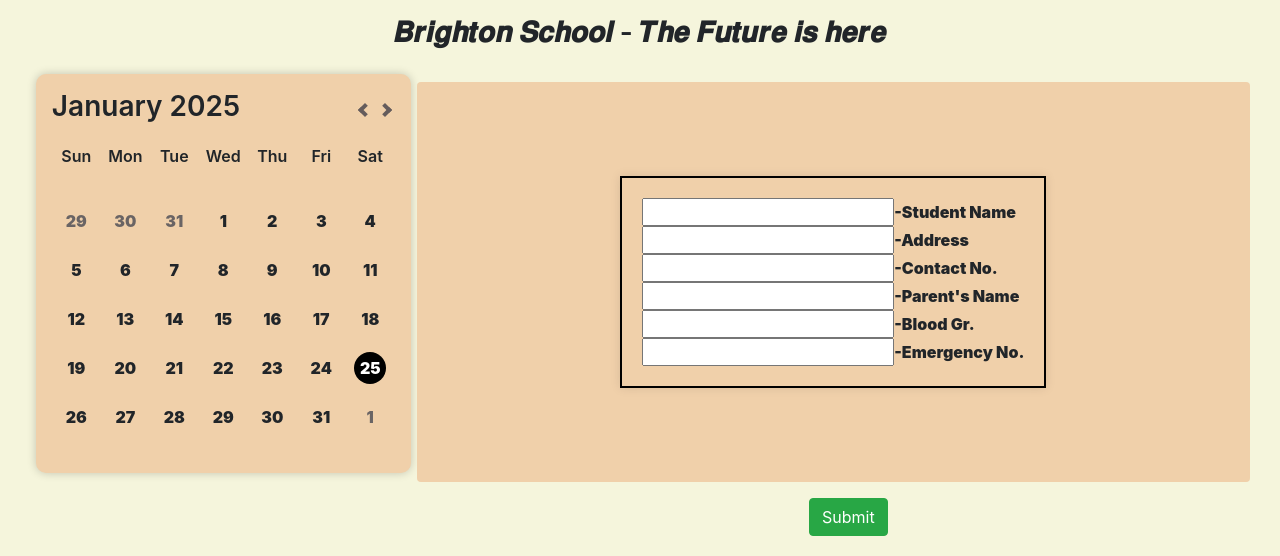
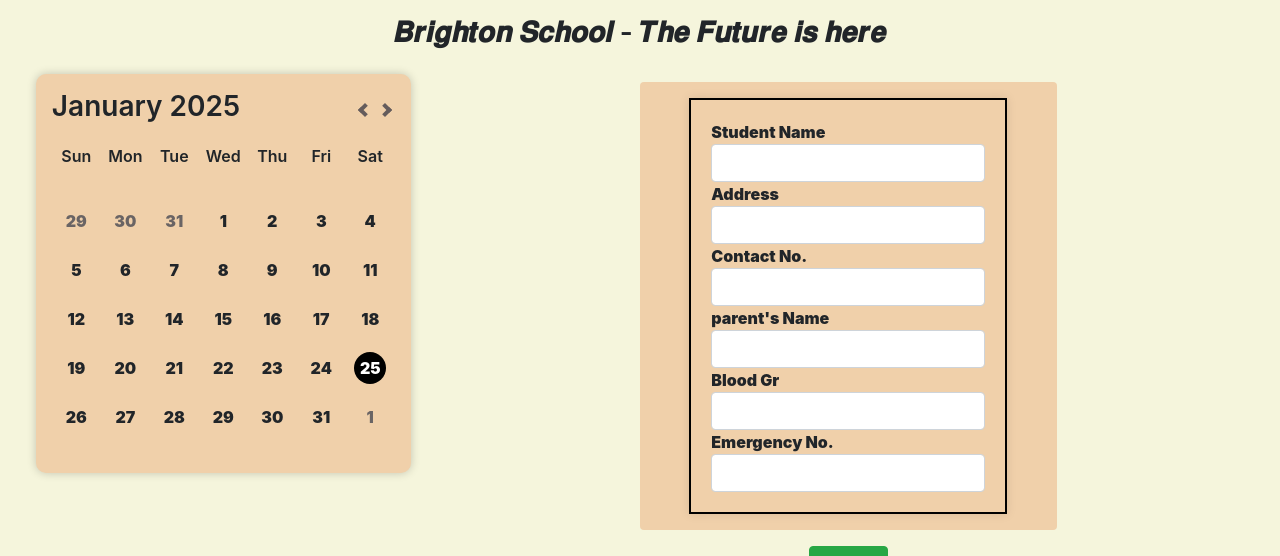
Before and after one commit to ShariqueReza/School-Management-System, a Django app: template app/templates/app/students.html in a window 1280 px wide. Shown: the part 67-623 px from the top of the page. Run offline with Django 3.2, Linux system fonts and the light colour scheme; the template is opened without the code that fills it, so the values that code supplies are empty; some libraries are stand-ins or nearby versions.

Commit message:
fixed some style in student page

```diff
--- a/app/templates/app/students.html
+++ b/app/templates/app/students.html
@@ -9,15 +9,15 @@
     </div>
     <form id="studentForm" method="POST" novalidate>
         {% csrf_token %}
-        <div class="container row box_clr d-flex justify-content-center align-items-center mb-3 rounded" style="min-height: 50vh; min-width: 50vw;">
+        <div class="container row box_clr d-flex justify-content-center align-items-center mb-3 rounded p-3" style="width: 50%; margin: 0 auto;">
             <div class="box_clr" style="border: 2px solid #000; padding: 20px; box-shadow: 0 0 10px rgba(0, 0, 0, 0.1);">
-                <div><input type="hidden" name="student_id" id="student_id" value=""></div>
-                <input class="text-center" type="text" name="st_name" id="id_st_name" value=""><strong>-Student Name</strong>
-                <div><input class="text-center" type="text" name="address" id="id_address" value=""><strong>-Address</strong></div>
-                <div><input class="text-center" type="text" name="contact_no" id="id_contact_no" value=""><strong>-Contact No.</strong></div>
-                <div><input class="text-center" type="text" name="parents_names" id="id_parents_names" value=""><strong>-Parent's Name</strong></div>
-                <div><input class="text-center" type="text" name="blood_gr" id="id_blood_gr" value=""><strong>-Blood Gr.</strong></div>
-                <input class="text-center" type="text" name="emergency" id="id_emergency" value=""><strong>-Emergency No.</strong>
+                <input type="hidden" name="student_id" id="student_id" value="">Student Name
+                <input class="text-center form-control" type="text" name="st_name" id="id_st_name" value=""><strong>Address</strong>
+                <input class="text-center form-control" type="text" name="address" id="id_address" value=""><strong>Contact No.</strong>
+                <input class="text-center form-control" type="text" name="contact_no" id="id_contact_no" value=""><strong>parent's Name</strong>
+                <input class="text-center form-control" type="text" name="parents_names" id="id_parents_names" value=""><strong>Blood Gr</strong>
+                <input class="text-center form-control" type="text" name="blood_gr" id="id_blood_gr" value=""><strong>Emergency No.</strong>
+                <input class="text-center form-control" type="text" name="emergency" id="id_emergency" value=""><strong></strong>
             </div>
         </div>
         <button type="submit" class="btn btn-success" style="display: block; margin: 0 auto;">Submit</button>
```
